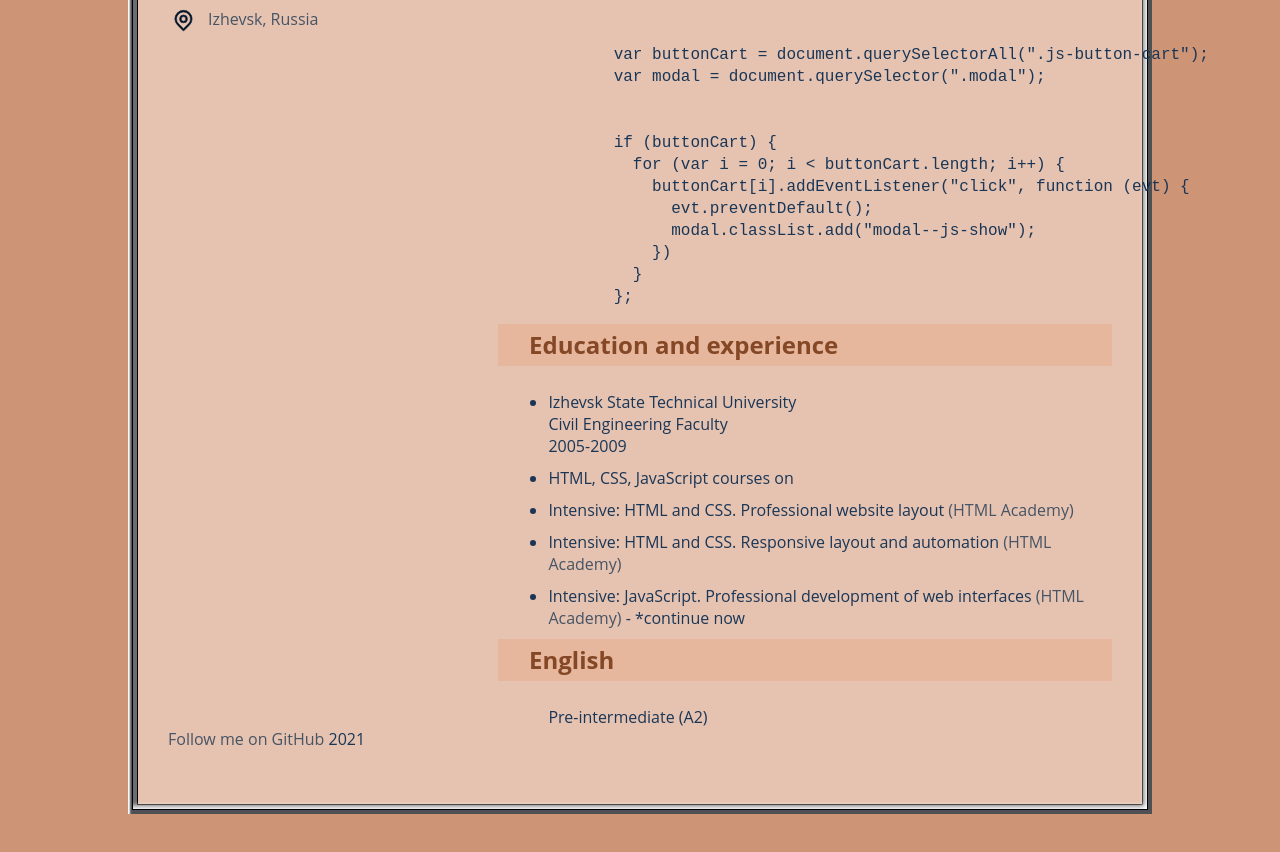
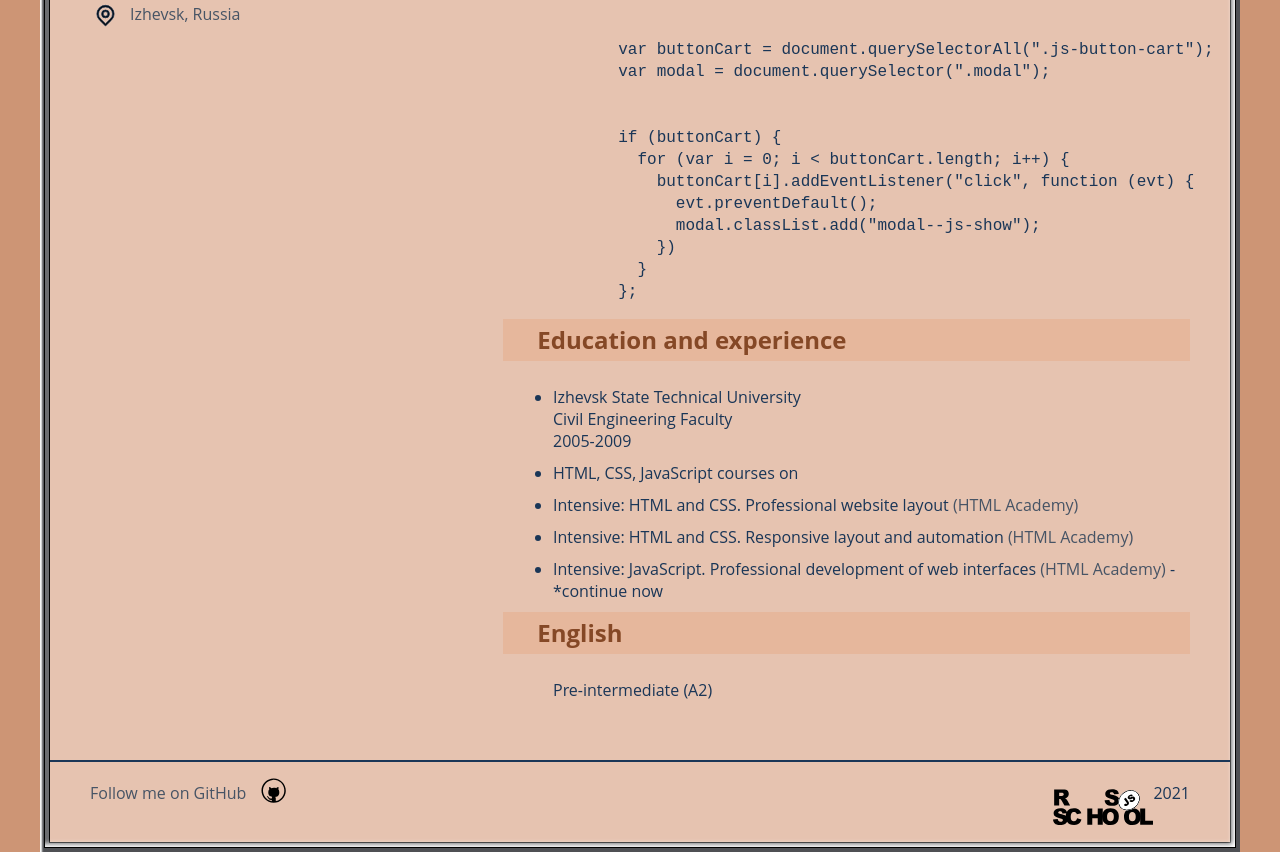
Before and after one commit to mambarinka/rsschool-cv, a plain HTML site: page index.html in a window 1280 px wide. Shown: the part 635-1487 px from the top of the page. Before the commit the page ends 1449 px from the top, so only its background shows below. Drawn offline with Linux system fonts and the light colour scheme.

Commit message:
feat: implements block Informstion

```diff
--- a/style.css
+++ b/style.css
@@ -73,9 +73,10 @@ input[type="radio"].visually-hidden {
   display: flex;
   justify-content: space-between;
   flex-wrap: wrap;
-  max-width: 1024px;
+  width: 1200px;
   margin: 0 auto;
-  padding: 5% 40px;
+  padding-left: 10px;
+  padding-right: 10px;
 
   background-color: #e6c3b0;
   box-shadow: inset 2px 2px 2px 0 white,
@@ -90,6 +91,7 @@ input[type="radio"].visually-hidden {
   display: flex;
   flex-direction: column;
   width: 65%;
+  padding: 5% 40px;
 }
 
 .container__column--contacts {
@@ -249,3 +251,36 @@ input[type="radio"].visually-hidden {
 .english-text {
   padding-left: 50px;
 }
+
+.information {
+  display: flex;
+  width: 100%;
+  padding: 20px 40px;
+
+  border-top: 2px solid #1a3657;
+}
+
+.information__github {
+  position: relative;
+  width: 18%;
+  margin-right: auto;
+}
+
+.information__github::after {
+  position: absolute;
+  content: "";
+  width: 30px;
+  height: 30px;
+  top: -7px;
+  right: 0;
+
+  background: url("./img/github-icon.svg") no-repeat center;
+  background-size: 25px 25px;
+}
+
+.information__rsschool {
+  width: 100px;
+  height: 50px;
+  background: url("./img/rs_school-icon.svg") no-repeat center;
+  /* background-size: 25px 25px; */
+}
```
